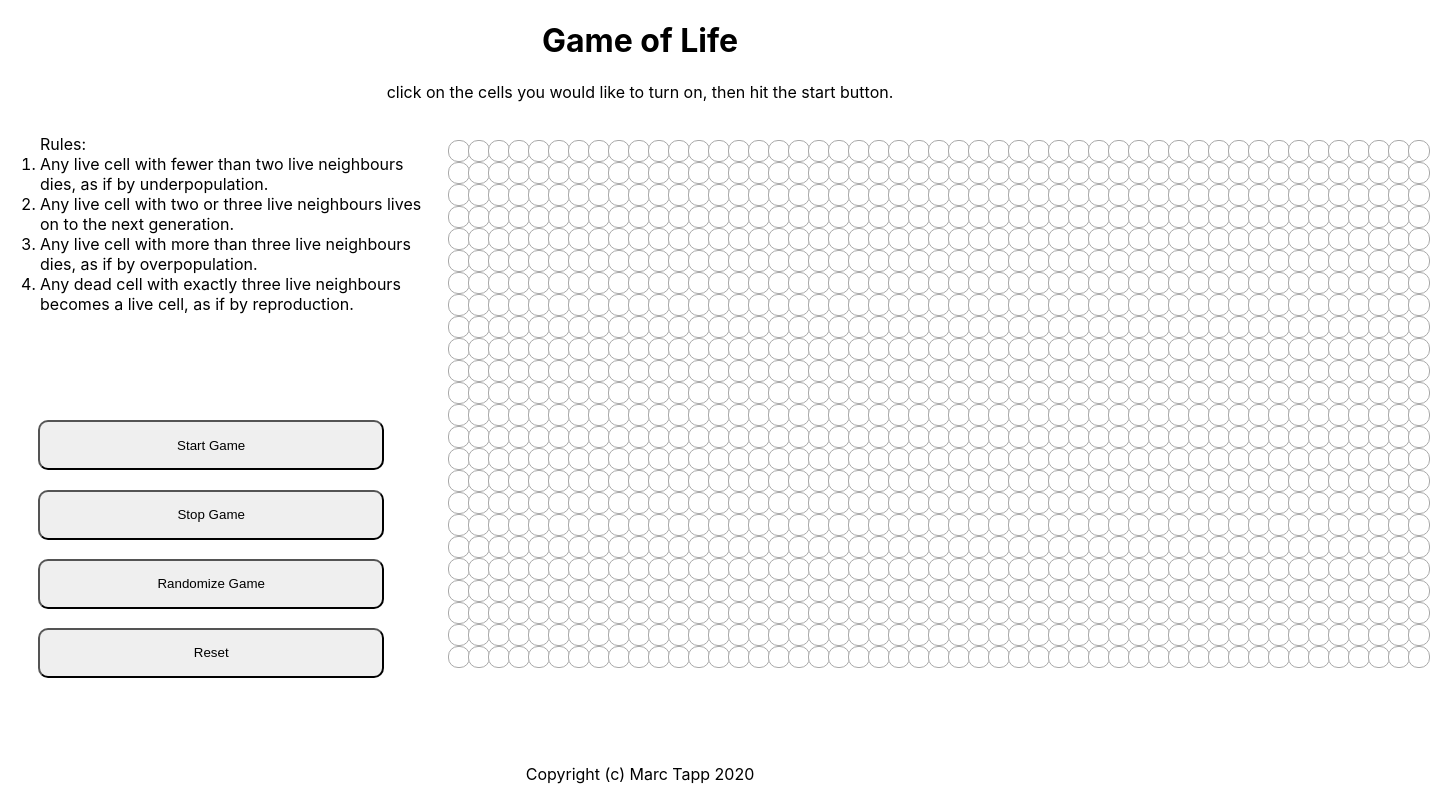
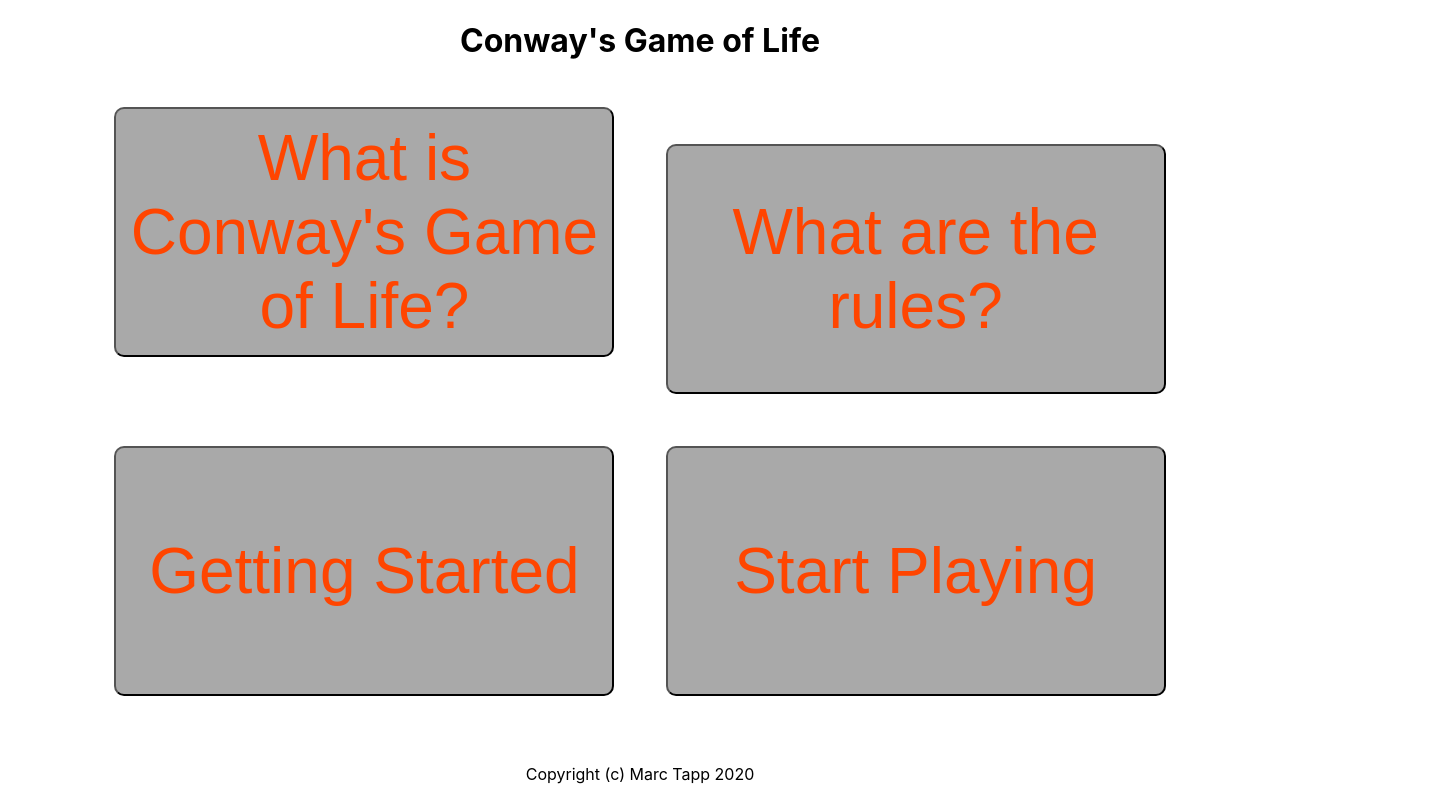
Before and after one commit to tippitytapp/gameoflife, a React (Create React App) app in the folder client/: page / in a window 1280 px wide. Shown: the whole page, 1430 px wide, since content can reach past the window. Built offline with nearby package versions, Linux system fonts and the light colour scheme.

Commit message:
working on splitting up some of the pieces

```diff
--- a/client/package.json
+++ b/client/package.json
@@ -9,6 +9,7 @@
     "immer": "^7.0.4",
     "react": "^16.13.1",
     "react-dom": "^16.13.1",
+    "react-router-dom": "^5.2.0",
     "react-scripts": "3.4.1"
   },
   "scripts": {
--- a/client/src/App.css
+++ b/client/src/App.css
@@ -49,3 +49,12 @@ button{
   align-items: center;
   height:70vh
 }
+.home-page-btn{
+  margin: 2%;
+  height: 250px;
+  width: 500px;
+  color: orangered;
+  background: darkgrey;
+  font-size: 4rem;
+
+}
--- a/client/src/App.js
+++ b/client/src/App.js
@@ -1,17 +1,17 @@
 import React from 'react';
-import Header from "./components/Header"
 import Rules from "./components/Rules"
 import Grid from "./components/Grid"
-
+import Home from "./components/Home"
+import {Route} from 'react-router-dom'
 import Footer from "./components/Footer"
 import './App.css';
 
 function App() {
   return (
     <div className="App">
-      <Header />
-      <Rules />
-      <Grid />
+      <Route exact path="/"><Home/></Route>
+      <Route exact path="/rules"><Rules /></Route>
+      <Route exact path="/play"><Grid /></Route>
       <Footer />
     </div>
   );
--- a/client/src/components/Grid.jsx
+++ b/client/src/components/Grid.jsx
@@ -1,5 +1,6 @@
 import React, {useState, useCallback, useRef} from "react";
 import produce from "immer"
+import Header from "./Header"
 
 
 const numRows = 24;
@@ -48,7 +49,7 @@ const play = useCallback(()=>{
     setTimeout(play, 150)
 },[])
 
-    return(<div className="game"><div className="buttons">
+    return(<><Header/><div className="game"><div className="buttons">
         <button onClick={()=>{setPlaying(true); playingRef.current = true; play()}}>Start Game</button>
         <button onClick={()=>{setPlaying(false); playingRef.current = false;}}>Stop Game</button>
         <button onClick={()=>setGrid(() => {
@@ -82,7 +83,7 @@ const play = useCallback(()=>{
             )})}
         </div>
         </div>
-    )
+    </>)
 }
 
 export default Grid;
--- a/client/src/components/Header.jsx
+++ b/client/src/components/Header.jsx
@@ -1,10 +1,15 @@
 import React from "react";
-
+import {Link} from "react-router-dom"
 function Header(){
     return(
         <header className="header">
         <h1>Game of Life</h1>
         <p>click on the cells you would like to turn on, then hit the start button. </p>
+        <Link to="/">Home</Link>
+        <Link to='/info'>About the Game</Link>
+        <Link to="/rules">Rules</Link>
+        <Link to="/play">Play</Link>
+        <Link to="/howtoplay">Need Help?</Link>
       </header>
     )
 }
--- /dev/null
+++ b/client/src/components/Home.jsx
@@ -0,0 +1,18 @@
+import React from "react"
+import {Link} from "react-router-dom"
+
+function Home(){
+    return(
+        <div>
+            <h1>Conway's Game of Life</h1>
+            <div className="homepagebuttons">
+                <Link to="/info"><button className="home-page-btn">What is Conway's Game of Life?</button></Link>
+                <Link to="/rules"><button className="home-page-btn">What are the rules?</button></Link>
+                <Link to="/howtoplay"><button className="home-page-btn">Getting Started</button></Link>
+                <Link to="/play"><button className="home-page-btn">Start Playing</button></Link>
+            </div>
+        </div>
+    )
+}
+
+export default Home;
--- a/client/src/components/Rules.jsx
+++ b/client/src/components/Rules.jsx
@@ -1,9 +1,10 @@
 import React from "react";
-
+import Header from "./Header"
 
 function Rules(){
     return(
         <div>
+          <Header/>
         <ol className="rules"> Rules:
           <li>Any live cell with fewer than two live neighbours dies, as if by underpopulation.</li>
           <li>Any live cell with two or three live neighbours lives on to the next generation.</li>
--- a/client/src/index.js
+++ b/client/src/index.js
@@ -2,16 +2,11 @@ import React from 'react';
 import ReactDOM from 'react-dom';
 import './index.css';
 import App from './App';
-import * as serviceWorker from './serviceWorker';
+import {BrowserRouter as Router} from "react-router-dom"
 
 ReactDOM.render(
-  <React.StrictMode>
+  <Router>
     <App />
-  </React.StrictMode>,
+    </Router>,
   document.getElementById('root')
 );
-
-// If you want your app to work offline and load faster, you can change
-// unregister() to register() below. Note this comes with some pitfalls.
-// Learn more about service workers: https://bit.ly/CRA-PWA
-serviceWorker.unregister();
```
Also changed, not shown: 1 other file (tests, documents, lock files or other folders).
